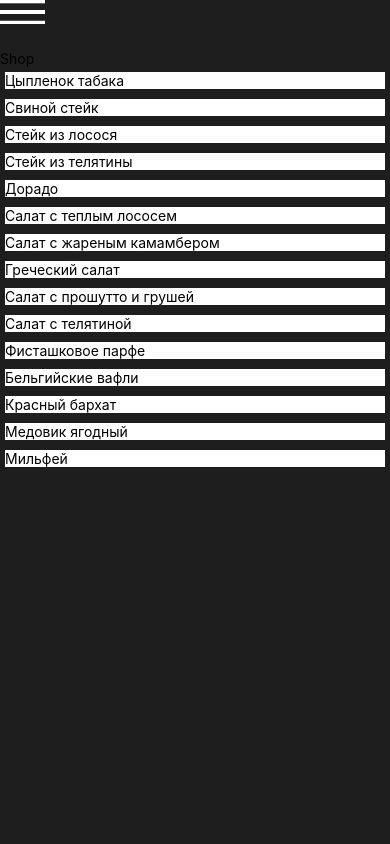
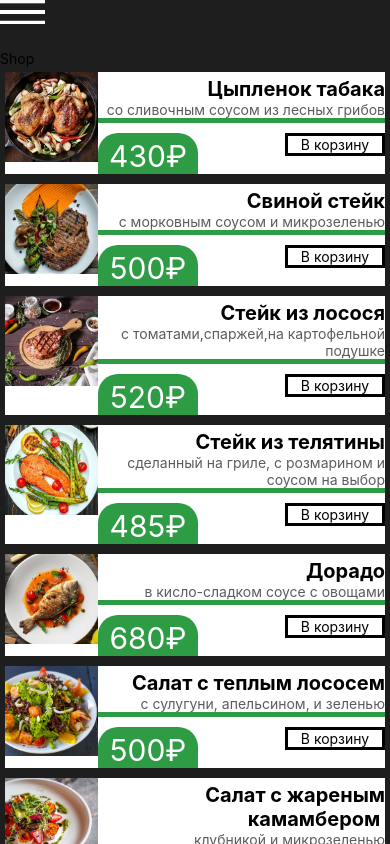
Before and after one commit to koralweb/Bec10Sport, a React Native app: screen /Shop in a window 390 px wide. Built offline with nearby package versions, Linux system fonts and the light colour scheme.

Commit message:
products page

```diff
--- a/src/components/Product.js
+++ b/src/components/Product.js
@@ -1,10 +1,23 @@
 import React from 'react';
-import {StyleSheet, Text, View} from 'react-native';
+import {Image, StyleSheet, Text, View} from 'react-native';
 
 const Product = ({product}) => {
   return (
     <View style={styles.cont}>
-      <Text>{product.name}</Text>
+      <Image source={product.image} style={styles.image} />
+      <View style={styles.info}>
+        <Text style={styles.name}>{product.name}</Text>
+        <Text style={styles.desc}>{product.desc}</Text>
+        <View style={styles.line} />
+        <View style={styles.info2}>
+          <View style={styles.block1}>
+            <Text style={styles.price}>{product.price}</Text>
+          </View>
+          <View style={styles.block2}>
+            <Text style={styles.basket}>В корзину</Text>
+          </View>
+        </View>
+      </View>
     </View>
   );
 };
@@ -13,6 +26,55 @@ const styles = StyleSheet.create({
   cont: {
     backgroundColor: '#fff',
     margin: 5,
+    flexDirection: 'row',
+  },
+  line: {
+    height: 5,
+    width: '100%',
+    backgroundColor: '#2E9C45',
+  },
+  image: {
+    width: 279 / 3,
+    height: 271 / 3,
+  },
+  info: {
+    flex: 1,
+    marginTop: 5,
+  },
+  name: {
+    textAlign: 'right',
+    fontSize: 20,
+    color: 'black',
+    fontWeight: 'bold',
+  },
+  desc: {
+    textAlign: 'right',
+    color: '#5C5C5C',
+  },
+  basket: {
+    textAlign: 'center',
+    borderWidth: 3,
+    width: 100,
+    marginTop: 10,
+    marginBottom: 5,
+  },
+  info2: {
+    flex: 1,
+    flexDirection: 'row',
+    justifyContent: 'space-between',
+  },
+  price: {
+    marginTop: 5,
+    color: 'white',
+    fontSize: 30,
+    width: 100,
+    textAlign: 'center',
+  },
+  block1: {
+    backgroundColor: '#2E9C45',
+    borderTopLeftRadius: 20,
+    borderTopRightRadius: 20,
+    marginTop: 10,
   },
 });
 
--- a/src/data/products.js
+++ b/src/data/products.js
@@ -3,35 +3,35 @@ const products = [
     name: 'Цыпленок табака',
     image: require('../assets/images/f1.png'),
     desc: 'со сливочным соусом из лесных грибов',
-    price: 430,
+    price: '430₽',
     type: 'first',
   },
   {
     name: 'Свиной стейк',
     image: require('../assets/images/f2.png'),
     desc: 'с морковным соусом и микрозеленью',
-    price: 500,
+    price: '500₽',
     type: 'first',
   },
   {
     name: 'Стейк из лосося',
     image: require('../assets/images/f4.png'),
     desc: 'с томатами,спаржей,на картофельной подушке',
-    price: 520,
+    price: '520₽',
     type: 'first',
   },
   {
     name: 'Стейк из телятины',
     image: require('../assets/images/f3.png'),
     desc: 'сделанный на гриле, с розмарином и соусом на выбор',
-    price: 485,
+    price: '485₽',
     type: 'first',
   },
   {
     name: 'Дорадо',
     image: require('../assets/images/f5.png'),
     desc: 'в кисло-сладком соусе с овощами',
-    price: 680,
+    price: '680₽',
     type: 'first',
   },
 
@@ -39,70 +39,70 @@ const products = [
     name: 'Салат с теплым лососем',
     image: require('../assets/images/s1.png'),
     desc: 'с сулугуни, апельсином, и зеленью',
-    price: 500,
+    price: '500₽',
     type: 'salads',
   },
   {
     name: 'Салат с жареным камамбером ',
     image: require('../assets/images/s2.png'),
     desc: 'клубникой,и микрозеленью',
-    price: 460,
+    price: '460₽',
     type: 'salads',
   },
   {
     name: 'Греческий салат',
     image: require('../assets/images/s3.png'),
     desc: 'с творожным сыром и бальзамическим соусом',
-    price: 430,
+    price: '430₽',
     type: 'salads',
   },
   {
     name: 'Салат с прошутто и грушей',
     image: require('../assets/images/s4.png'),
     desc: 'с хрустящми гренками и базиликом',
-    price: 525,
+    price: '525₽',
     type: 'salads',
   },
   {
     name: 'Салат с телятиной ',
     image: require('../assets/images/s6.png'),
     desc: 'с ягодами и кисло-сладким соусом',
-    price: 580,
+    price: '580₽',
     type: 'salads',
   },
   {
     name: 'Фисташковое парфе',
     image: require('../assets/images/d1.png'),
     desc: 'с ягодами и мятой',
-    price: 350,
+    price: '350₽',
     type: 'dessert',
   },
   {
     name: 'Бельгийские вафли',
     image: require('../assets/images/d2.png'),
     desc: 'со сливочным мороженым',
-    price: 300,
+    price: '300₽',
     type: 'dessert',
   },
   {
     name: 'Красный бархат',
     image: require('../assets/images/d3.png'),
     desc: 'с вишневой начинкой и шоколадом',
-    price: 425,
+    price: '425₽',
     type: 'dessert',
   },
   {
     name: 'Медовик ягодный',
     image: require('../assets/images/d4.png'),
     desc: 'в сливочном креме, с сезонными ягодами',
-    price: 340,
+    price: '340₽',
     type: 'dessert',
   },
   {
     name: 'Мильфей',
     image: require('../assets/images/d5.png'),
     desc: 'карамельно-сливочный, со свежими ягодами',
-    price: 280,
+    price: '280₽',
     type: 'dessert',
   },
 ];
```
